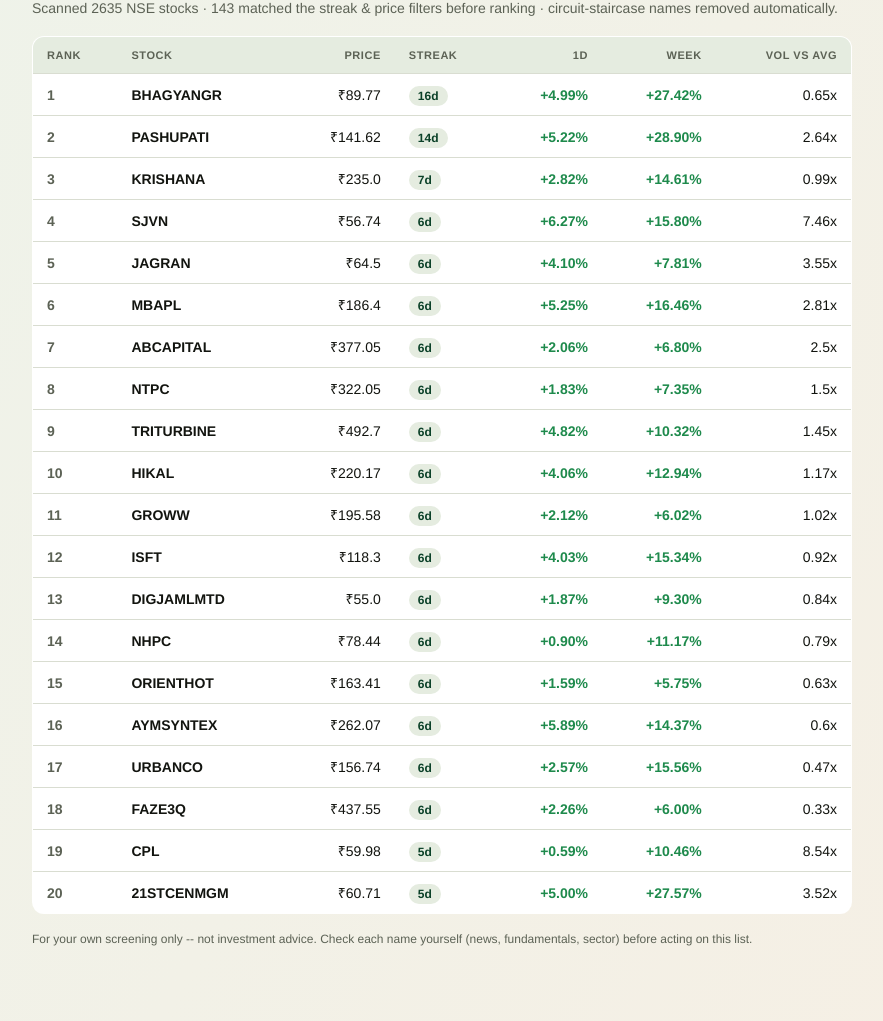
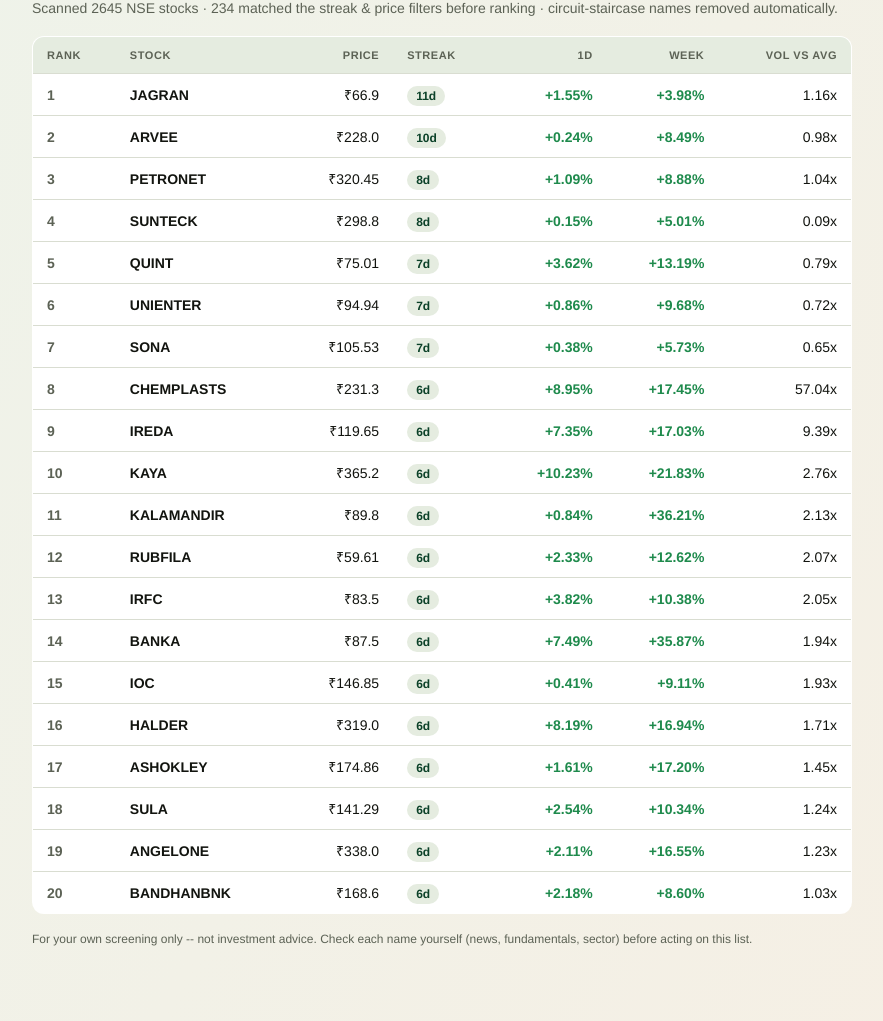
Before and after one commit to Amarshirodkar23/nse-scanner, a plain HTML site: page docs/index.html in a window 1280 px wide. Shown: the part 108-1129 px from the top of the page, without its empty margins (158-1041 px from the left). Drawn offline with Linux system fonts and the light colour scheme.

Commit message:
Weekly scan: 2026-11-09

```diff
--- a/docs/index.html
+++ b/docs/index.html
@@ -22,192 +22,192 @@
   .footer{max-width:820px;font-size:12px;color:#5c6255;margin-top:16px;line-height:1.6;}
 </style></head>
 <body>
-  <p class="eyebrow">Weekly NSE momentum scan &middot; generated 02 Nov 2026, 09:46</p>
+  <p class="eyebrow">Weekly NSE momentum scan &middot; generated 09 Nov 2026, 10:02</p>
   <h1>Top 20 bullish picks &#8377;50 to &#8377;500</h1>
-  <p class="sub">Scanned 2635 NSE stocks &middot; 143 matched the streak &amp; price filters before ranking &middot; circuit-staircase names removed automatically.</p>
+  <p class="sub">Scanned 2645 NSE stocks &middot; 234 matched the streak &amp; price filters before ranking &middot; circuit-staircase names removed automatically.</p>
   <table>
     <thead><tr><th>Rank</th><th>Stock</th><th class="num">Price</th><th>Streak</th>
     <th class="num">1D</th><th class="num">Week</th><th class="num">Vol vs avg</th></tr></thead>
     <tbody>
       <tr>
         <td class="rank">1</td>
-        <td class="sym">BHAGYANGR</td>
-        <td class="num">&#8377;89.77</td>
-        <td><span class="pill">16d</span></td>
-        <td class="num up">+4.99%</td>
-        <td class="num up">+27.42%</td>
+        <td class="sym">JAGRAN</td>
+        <td class="num">&#8377;66.9</td>
+        <td><span class="pill">11d</span></td>
+        <td class="num up">+1.55%</td>
+        <td class="num up">+3.98%</td>
+        <td class="num">1.16x</td>
+      </tr>
+      <tr>
+        <td class="rank">2</td>
+        <td class="sym">ARVEE</td>
+        <td class="num">&#8377;228.0</td>
+        <td><span class="pill">10d</span></td>
+        <td class="num up">+0.24%</td>
+        <td class="num up">+8.49%</td>
+        <td class="num">0.98x</td>
+      </tr>
+      <tr>
+        <td class="rank">3</td>
+        <td class="sym">PETRONET</td>
+        <td class="num">&#8377;320.45</td>
+        <td><span class="pill">8d</span></td>
+        <td class="num up">+1.09%</td>
+        <td class="num up">+8.88%</td>
+        <td class="num">1.04x</td>
+      </tr>
+      <tr>
+        <td class="rank">4</td>
+        <td class="sym">SUNTECK</td>
+        <td class="num">&#8377;298.8</td>
+        <td><span class="pill">8d</span></td>
+        <td class="num up">+0.15%</td>
+        <td class="num up">+5.01%</td>
+        <td class="num">0.09x</td>
+      </tr>
+      <tr>
+        <td class="rank">5</td>
+        <td class="sym">QUINT</td>
+        <td class="num">&#8377;75.01</td>
+        <td><span class="pill">7d</span></td>
+        <td class="num up">+3.62%</td>
+        <td class="num up">+13.19%</td>
+        <td class="num">0.79x</td>
+      </tr>
+      <tr>
+        <td class="rank">6</td>
+        <td class="sym">UNIENTER</td>
+        <td class="num">&#8377;94.94</td>
+        <td><span class="pill">7d</span></td>
+        <td class="num up">+0.86%</td>
+        <td class="num up">+9.68%</td>
+        <td class="num">0.72x</td>
+      </tr>
+      <tr>
+        <td class="rank">7</td>
+        <td class="sym">SONA</td>
+        <td class="num">&#8377;105.53</td>
+        <td><span class="pill">7d</span></td>
+        <td class="num up">+0.38%</td>
+        <td class="num up">+5.73%</td>
         <td class="num">0.65x</td>
       </tr>
       <tr>
-        <td class="rank">2</td>
-        <td class="sym">PASHUPATI</td>
-        <td class="num">&#8377;141.62</td>
-        <td><span class="pill">14d</span></td>
-        <td class="num up">+5.22%</td>
-        <td class="num up">+28.90%</td>
-        <td class="num">2.64x</td>
-      </tr>
-      <tr>
-        <td class="rank">3</td>
-        <td class="sym">KRISHANA</td>
-        <td class="num">&#8377;235.0</td>
-        <td><span class="pill">7d</span></td>
-        <td class="num up">+2.82%</td>
-        <td class="num up">+14.61%</td>
-        <td class="num">0.99x</td>
-      </tr>
-      <tr>
-        <td class="rank">4</td>
-        <td class="sym">SJVN</td>
-        <td class="num">&#8377;56.74</td>
+        <td class="rank">8</td>
+        <td class="sym">CHEMPLASTS</td>
+        <td class="num">&#8377;231.3</td>
         <td><span class="pill">6d</span></td>
-        <td class="num up">+6.27%</td>
-        <td class="num up">+15.80%</td>
-        <td class="num">7.46x</td>
-      </tr>
-      <tr>
-        <td class="rank">5</td>
-        <td class="sym">JAGRAN</td>
-        <td class="num">&#8377;64.5</td>
-        <td><span class="pill">6d</span></td>
-        <td class="num up">+4.10%</td>
-        <td class="num up">+7.81%</td>
-        <td class="num">3.55x</td>
-      </tr>
-      <tr>
-        <td class="rank">6</td>
-        <td class="sym">MBAPL</td>
-        <td class="num">&#8377;186.4</td>
-        <td><span class="pill">6d</span></td>
-        <td class="num up">+5.25%</td>
-        <td class="num up">+16.46%</td>
-        <td class="num">2.81x</td>
-      </tr>
-      <tr>
-        <td class="rank">7</td>
-        <td class="sym">ABCAPITAL</td>
-        <td class="num">&#8377;377.05</td>
-        <td><span class="pill">6d</span></td>
-        <td class="num up">+2.06%</td>
-        <td class="num up">+6.80%</td>
-        <td class="num">2.5x</td>
-      </tr>
-      <tr>
-        <td class="rank">8</td>
-        <td class="sym">NTPC</td>
-        <td class="num">&#8377;322.05</td>
-        <td><span class="pill">6d</span></td>
-        <td class="num up">+1.83%</td>
-        <td class="num up">+7.35%</td>
-        <td class="num">1.5x</td>
+        <td class="num up">+8.95%</td>
+        <td class="num up">+17.45%</td>
+        <td class="num">57.04x</td>
       </tr>
       <tr>
         <td class="rank">9</td>
-        <td class="sym">TRITURBINE</td>
-        <td class="num">&#8377;492.7</td>
+        <td class="sym">IREDA</td>
+        <td class="num">&#8377;119.65</td>
         <td><span class="pill">6d</span></td>
-        <td class="num up">+4.82%</td>
-        <td class="num up">+10.32%</td>
+        <td class="num up">+7.35%</td>
+        <td class="num up">+17.03%</td>
+        <td class="num">9.39x</td>
+      </tr>
+      <tr>
+        <td class="rank">10</td>
+        <td class="sym">KAYA</td>
+        <td class="num">&#8377;365.2</td>
+        <td><span class="pill">6d</span></td>
+        <td class="num up">+10.23%</td>
+        <td class="num up">+21.83%</td>
+        <td class="num">2.76x</td>
+      </tr>
+      <tr>
+        <td class="rank">11</td>
+        <td class="sym">KALAMANDIR</td>
+        <td class="num">&#8377;89.8</td>
+        <td><span class="pill">6d</span></td>
+        <td class="num up">+0.84%</td>
+        <td class="num up">+36.21%</td>
+        <td class="num">2.13x</td>
+      </tr>
+      <tr>
+        <td class="rank">12</td>
+        <td class="sym">RUBFILA</td>
+        <td class="num">&#8377;59.61</td>
+        <td><span class="pill">6d</span></td>
+        <td class="num up">+2.33%</td>
+        <td class="num up">+12.62%</td>
+        <td class="num">2.07x</td>
+      </tr>
+      <tr>
+        <td class="rank">13</td>
+        <td class="sym">IRFC</td>
+        <td class="num">&#8377;83.5</td>
+        <td><span class="pill">6d</span></td>
+        <td class="num up">+3.82%</td>
+        <td class="num up">+10.38%</td>
+        <td class="num">2.05x</td>
+      </tr>
+      <tr>
+        <td class="rank">14</td>
+        <td class="sym">BANKA</td>
+        <td class="num">&#8377;87.5</td>
+        <td><span class="pill">6d</span></td>
+        <td class="num up">+7.49%</td>
+        <td class="num up">+35.87%</td>
+        <td class="num">1.94x</td>
+      </tr>
+      <tr>
+        <td class="rank">15</td>
+        <td class="sym">IOC</td>
+        <td class="num">&#8377;146.85</td>
+        <td><span class="pill">6d</span></td>
+        <td class="num up">+0.41%</td>
+        <td class="num up">+9.11%</td>
+        <td class="num">1.93x</td>
+      </tr>
+      <tr>
+        <td class="rank">16</td>
+        <td class="sym">HALDER</td>
+        <td class="num">&#8377;319.0</td>
+        <td><span class="pill">6d</span></td>
+        <td class="num up">+8.19%</td>
+        <td class="num up">+16.94%</td>
+        <td class="num">1.71x</td>
+      </tr>
+      <tr>
+        <td class="rank">17</td>
+        <td class="sym">ASHOKLEY</td>
+        <td class="num">&#8377;174.86</td>
+        <td><span class="pill">6d</span></td>
+        <td class="num up">+1.61%</td>
+        <td class="num up">+17.20%</td>
         <td class="num">1.45x</td>
       </tr>
       <tr>
-        <td class="rank">10</td>
-        <td class="sym">HIKAL</td>
-        <td class="num">&#8377;220.17</td>
+        <td class="rank">18</td>
+        <td class="sym">SULA</td>
+        <td class="num">&#8377;141.29</td>
         <td><span class="pill">6d</span></td>
-        <td class="num up">+4.06%</td>
-        <td class="num up">+12.94%</td>
-        <td class="num">1.17x</td>
-      </tr>
-      <tr>
-        <td class="rank">11</td>
-        <td class="sym">GROWW</td>
-        <td class="num">&#8377;195.58</td>
-        <td><span class="pill">6d</span></td>
-        <td class="num up">+2.12%</td>
-        <td class="num up">+6.02%</td>
-        <td class="num">1.02x</td>
-      </tr>
-      <tr>
-        <td class="rank">12</td>
-        <td class="sym">ISFT</td>
-        <td class="num">&#8377;118.3</td>
-        <td><span class="pill">6d</span></td>
-        <td class="num up">+4.03%</td>
-        <td class="num up">+15.34%</td>
-        <td class="num">0.92x</td>
-      </tr>
-      <tr>
-        <td class="rank">13</td>
-        <td class="sym">DIGJAMLMTD</td>
-        <td class="num">&#8377;55.0</td>
-        <td><span class="pill">6d</span></td>
-        <td class="num up">+1.87%</td>
-        <td class="num up">+9.30%</td>
-        <td class="num">0.84x</td>
-      </tr>
-      <tr>
-        <td class="rank">14</td>
-        <td class="sym">NHPC</td>
-        <td class="num">&#8377;78.44</td>
-        <td><span class="pill">6d</span></td>
-        <td class="num up">+0.90%</td>
-        <td class="num up">+11.17%</td>
-        <td class="num">0.79x</td>
-      </tr>
-      <tr>
-        <td class="rank">15</td>
-        <td class="sym">ORIENTHOT</td>
-        <td class="num">&#8377;163.41</td>
-        <td><span class="pill">6d</span></td>
-        <td class="num up">+1.59%</td>
-        <td class="num up">+5.75%</td>
-        <td class="num">0.63x</td>
-      </tr>
-      <tr>
-        <td class="rank">16</td>
-        <td class="sym">AYMSYNTEX</td>
-        <td class="num">&#8377;262.07</td>
-        <td><span class="pill">6d</span></td>
-        <td class="num up">+5.89%</td>
-        <td class="num up">+14.37%</td>
-        <td class="num">0.6x</td>
-      </tr>
-      <tr>
-        <td class="rank">17</td>
-        <td class="sym">URBANCO</td>
-        <td class="num">&#8377;156.74</td>
-        <td><span class="pill">6d</span></td>
-        <td class="num up">+2.57%</td>
-        <td class="num up">+15.56%</td>
-        <td class="num">0.47x</td>
-      </tr>
-      <tr>
-        <td class="rank">18</td>
-        <td class="sym">FAZE3Q</td>
-        <td class="num">&#8377;437.55</td>
-        <td><span class="pill">6d</span></td>
-        <td class="num up">+2.26%</td>
-        <td class="num up">+6.00%</td>
-        <td class="num">0.33x</td>
+        <td class="num up">+2.54%</td>
+        <td class="num up">+10.34%</td>
+        <td class="num">1.24x</td>
       </tr>
       <tr>
         <td class="rank">19</td>
-        <td class="sym">CPL</td>
-        <td class="num">&#8377;59.98</td>
-        <td><span class="pill">5d</span></td>
-        <td class="num up">+0.59%</td>
-        <td class="num up">+10.46%</td>
-        <td class="num">8.54x</td>
+        <td class="sym">ANGELONE</td>
+        <td class="num">&#8377;338.0</td>
+        <td><span class="pill">6d</span></td>
+        <td class="num up">+2.11%</td>
+        <td class="num up">+16.55%</td>
+        <td class="num">1.23x</td>
       </tr>
       <tr>
         <td class="rank">20</td>
-        <td class="sym">21STCENMGM</td>
-        <td class="num">&#8377;60.71</td>
-        <td><span class="pill">5d</span></td>
-        <td class="num up">+5.00%</td>
-        <td class="num up">+27.57%</td>
-        <td class="num">3.52x</td>
+        <td class="sym">BANDHANBNK</td>
+        <td class="num">&#8377;168.6</td>
+        <td><span class="pill">6d</span></td>
+        <td class="num up">+2.18%</td>
+        <td class="num up">+8.60%</td>
+        <td class="num">1.03x</td>
       </tr></tbody>
   </table>
   <p class="footer">For your own screening only -- not investment advice. Check each name yourself (news, fundamentals, sector) before acting on this list.</p>
```
Also changed, not shown: data/latest_top20.csv (+20 -20 lines).
